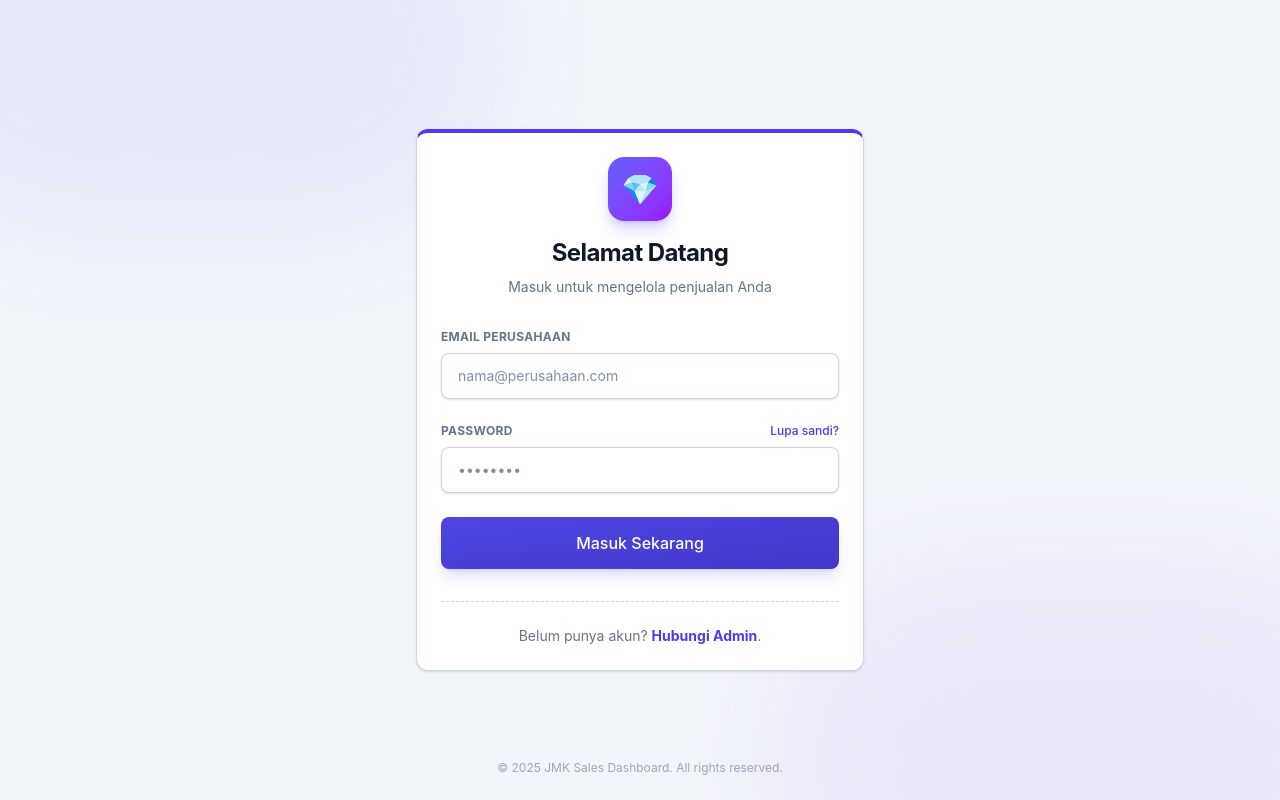
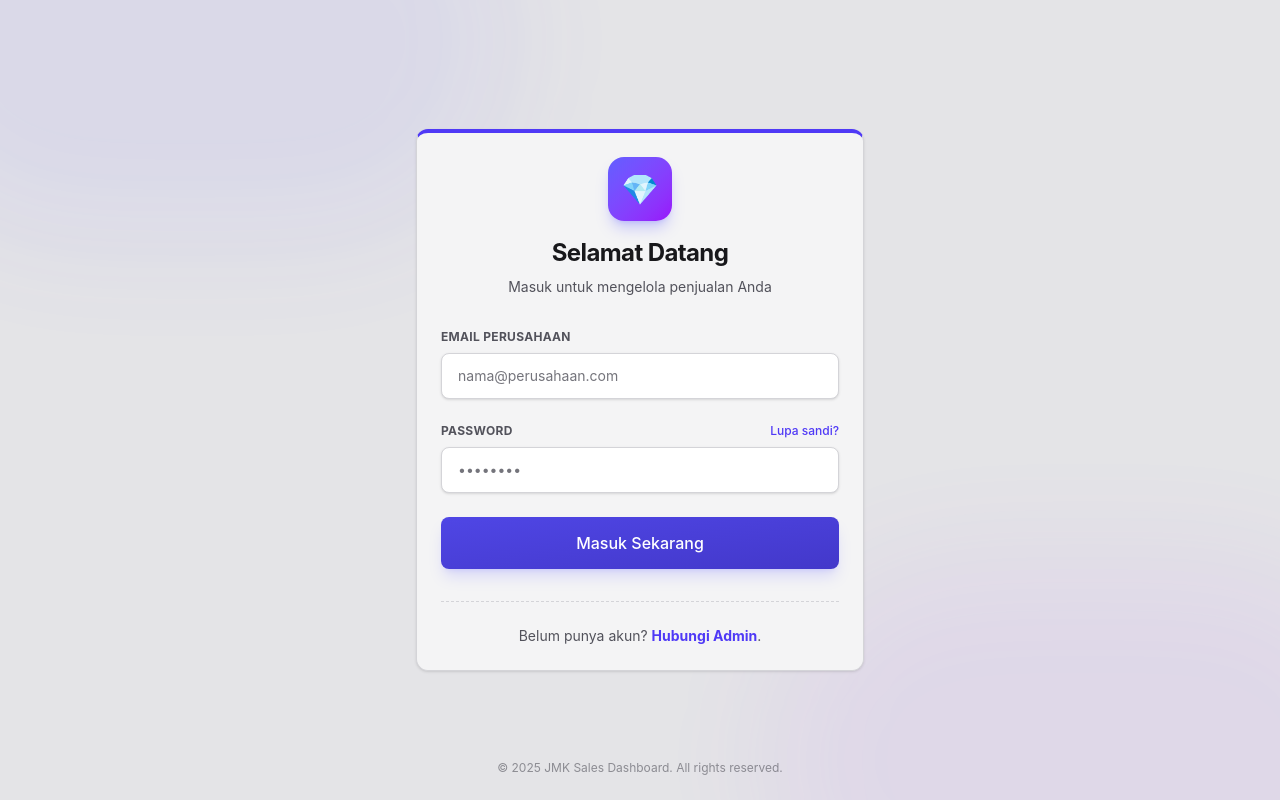
Before and after one commit to coatalter/jmk-sales-frontend, a React (Vite) app: page /login in a window 1280 px wide. Built offline with nearby package versions, Linux system fonts and the light colour scheme.

Commit message:
Update index.css

```diff
--- a/src/index.css
+++ b/src/index.css
@@ -4,43 +4,43 @@
    1. VARIABLES & THEME CONFIG
    ========================================= */
 @layer base {
-  /* --- MODE TERANG (DEFAULT) --- */
+  /* --- MODE TERANG (SOFT / TIDAK TERLALU SILAU) --- */
   :root {
     --brand-primary: #4f46e5;
     --brand-hover: #4338ca;
 
-    /* Backgrounds */
-    --bg-body: #f1f5f9;         /* Abu Muda Soft */
-    --bg-card: #ffffff;         /* Putih Murni */
-    --bg-sidebar: #ffffff;      /* Putih Murni */
-    --bg-input: #ffffff;        /* Putih */
-    --bg-hover: #f8fafc;        /* Slate-50 */
+    /* Backgrounds: Menggunakan Zinc Soft, bukan Putih Murni yang menyilaukan */
+    --bg-body: #e4e4e7;         /* Zinc-200: Abu lembut (lebih redup dari putih) */
+    --bg-card: #f4f4f5;         /* Zinc-100: Off-white (tidak silau) */
+    --bg-sidebar: #f4f4f5;      /* Zinc-100 */
+    --bg-input: #ffffff;        /* Putih (hanya untuk input agar fokus) */
+    --bg-hover: #e4e4e7;        /* Zinc-200 */
 
-    /* Text (Kontras Tinggi) */
-    --text-main: #0f172a;       /* Hitam Slate (Jelas) */
-    --text-muted: #64748b;      /* Abu Tua (Jelas) */
+    /* Text (Zinc Palette) */
+    --text-main: #18181b;       /* Zinc-900: Hitam Soft */
+    --text-muted: #52525b;      /* Zinc-600: Abu Sedang */
     --text-inverse: #ffffff;    /* Putih (untuk tombol) */
 
     /* Borders */
-    --border-color: #cbd5e1;    /* Slate-300 (Tegas) */
+    --border-color: #d4d4d8;    /* Zinc-300 */
   }
 
-  /* --- MODE GELAP (OVERRIDE) --- */
+  /* --- MODE GELAP (ZINC THEME) --- */
   html.dark {
-    /* Backgrounds */
-    --bg-body: #0b1120;         /* Deep Blue Black */
-    --bg-card: #1e293b;         /* Slate-800 */
-    --bg-sidebar: #1e293b;      /* Slate-800 */
-    --bg-input: #111827;        /* Gray-900 (Input lebih gelap) */
-    --bg-hover: #334155;        /* Slate-700 */
+    /* Backgrounds (Zinc Palette) */
+    --bg-body: #09090b;         /* Zinc-950: Hitam Pekat Netral */
+    --bg-card: #18181b;         /* Zinc-900: Abu Sangat Gelap */
+    --bg-sidebar: #18181b;      /* Zinc-900 */
+    --bg-input: #27272a;        /* Zinc-800 */
+    --bg-hover: #27272a;        /* Zinc-800 */
 
-    /* Text (Putih Terang) */
-    --text-main: #ffffff;       /* Putih Murni */
-    --text-muted: #cbd5e1;      /* Abu Terang */
+    /* Text */
+    --text-main: #f4f4f5;       /* Zinc-100: Putih Tulang */
+    --text-muted: #a1a1aa;      /* Zinc-400: Abu Terang */
     --text-inverse: #ffffff;
 
     /* Borders */
-    --border-color: #334155;    /* Slate-700 */
+    --border-color: #27272a;    /* Zinc-800 */
   }
 
   html, body, #root {
@@ -56,10 +56,10 @@
 }
 
 /* =========================================
-   2. UTILITY CLASSES (Untuk Hapus Hardcode di JSX)
+   2. UTILITY CLASSES (Komponen UI)
    ========================================= */
 @layer components {
-  /* Gunakan class ini di JSX agar warna ikut tema otomatis */
+  /* Helper Text Colors */
   .text-main { color: var(--text-main); }
   .text-muted { color: var(--text-muted); }
   .border-theme { border-color: var(--border-color); }
@@ -69,7 +69,6 @@
     background-color: var(--bg-card);
     border: 1px solid var(--border-color);
     color: var(--text-main);
-
     @apply rounded-xl p-6 shadow-sm;
     transition: background-color 0.3s, border-color 0.3s;
   }
@@ -103,17 +102,16 @@
     background: linear-gradient(135deg, #c7d2fe 0%, #a5b4fc 100%);
   }
   html.dark .user-avatar {
-    @apply ring-slate-700 text-indigo-100;
+    /* Mengubah ring-slate-700 menjadi ring-zinc-700 */
+    @apply ring-zinc-700 text-indigo-100;
     background: linear-gradient(135deg, #4f46e5 0%, #3730a3 100%);
   }
 
-  /* --- INPUTS, SELECT, TEXTAREA (FIX GLITCH & DOUBLE ARROW) --- */
+  /* --- INPUTS, SELECT, TEXTAREA --- */
   .input-field, select, textarea {
     background-color: var(--bg-input);
     border: 1px solid var(--border-color);
     color: var(--text-main);
-
-    /* appearance-none PENTING untuk hapus panah bawaan browser */
     @apply w-full rounded-lg px-4 py-3 text-sm shadow-sm transition-colors duration-200 appearance-none;
   }
   .input-field::placeholder, textarea::placeholder {
@@ -122,7 +120,6 @@
   .input-field:focus, select:focus, textarea:focus {
     @apply outline-none border-indigo-500 ring-4 ring-indigo-500/10;
   }
-  /* Fix icon dropdown di Dark Mode */
   html.dark select { color-scheme: dark; }
 
   /* --- BUTTONS --- */
@@ -173,7 +170,7 @@
     @apply px-6 py-4 align-middle;
   }
 
-  /* --- PAGINATION (FIX TOMBOL DOBEL) --- */
+  /* --- PAGINATION --- */
   .pagination-container {
     border-top: 1px solid var(--border-color);
     @apply flex flex-col md:flex-row items-center justify-between gap-4 pt-6 mt-2;
@@ -187,7 +184,6 @@
   }
 
   .pagination-current {
-    /* Force warna solid biar gak dobel border */
     background-color: var(--brand-primary) !important;
     border: 1px solid var(--brand-primary) !important;
     color: white !important;
@@ -195,23 +191,53 @@
   }
 
   /* --- BADGES & PROGRESS BAR --- */
-  .badge-yes {
-    @apply inline-flex items-center px-3 py-1 rounded-full text-xs font-medium border shadow-sm;
-    background-color: rgba(16, 185, 129, 0.1); color: rgb(5, 150, 105); border-color: rgba(16, 185, 129, 0.2);
+  .badge-new {
+    @apply inline-flex items-center px-2.5 py-1 rounded-full text-xs font-medium border shadow-sm;
+    background-color: rgba(59, 130, 246, 0.1);     /* blue-500 */
+    color: rgb(37, 99, 235);                        /* blue-600 */
+    border-color: rgba(59, 130, 246, 0.2);
   }
-  html.dark .badge-yes { background-color: rgba(16, 185, 129, 0.2); color: #6ee7b7; border-color: rgba(16, 185, 129, 0.4); }
+  html.dark .badge-new {
+    background-color: rgba(59, 130, 246, 0.2);
+    color: #93c5fd;                                 /* blue-300 */
+    border-color: rgba(59, 130, 246, 0.4);
+  }
 
-  .badge-no {
-    @apply inline-flex items-center px-3 py-1 rounded-full text-xs font-medium border shadow-sm;
-    background-color: rgba(100, 116, 139, 0.1); color: var(--text-muted); border-color: var(--border-color);
+  .badge-success {
+    @apply inline-flex items-center px-2.5 py-1 rounded-full text-xs font-medium border shadow-sm;
+    background-color: rgba(16, 185, 129, 0.1);      /* emerald-500 */
+    color: rgb(5, 150, 105);                         /* emerald-600 */
+    border-color: rgba(16, 185, 129, 0.2);
   }
-  html.dark .badge-no { background-color: rgba(255, 255, 255, 0.05); color: #cbd5e1; }
+  html.dark .badge-success {
+    background-color: rgba(16, 185, 129, 0.2);
+    color: #6ee7b7;                                  /* emerald-300 */
+    border-color: rgba(16, 185, 129, 0.4);
+  }
 
-  .badge-unk {
-    @apply inline-flex items-center px-3 py-1 rounded-full text-xs font-medium border shadow-sm;
-    background-color: rgba(245, 158, 11, 0.1); color: rgb(217, 119, 6); border-color: rgba(245, 158, 11, 0.2);
+  .badge-failed {
+    @apply inline-flex items-center px-2.5 py-1 rounded-full text-xs font-medium border shadow-sm;
+    background-color: rgba(244, 63, 94, 0.1);       /* rose-500 */
+    color: rgb(190, 18, 60);                         /* rose-600 */
+    border-color: rgba(244, 63, 94, 0.2);
   }
-  html.dark .badge-unk { background-color: rgba(245, 158, 11, 0.2); color: #fcd34d; }
+  html.dark .badge-failed {
+    background-color: rgba(244, 63, 94, 0.2);
+    color: #fecdd3;                                  /* rose-300 */
+    border-color: rgba(244, 63, 94, 0.4);
+  }
+
+  .badge-progress {
+    @apply inline-flex items-center px-2.5 py-1 rounded-full text-xs font-medium border shadow-sm;
+    background-color: rgba(245, 158, 11, 0.1);      /* amber-500 */
+    color: rgb(217, 119, 6);                         /* amber-600 */
+    border-color: rgba(245, 158, 11, 0.2);
+  }
+  html.dark .badge-progress {
+    background-color: rgba(245, 158, 11, 0.2);
+    color: #fcd34d;                                  /* amber-300 */
+    border-color: rgba(245, 158, 11, 0.4);
+  }
 
   .progress-track { background-color: var(--bg-hover); @apply w-full rounded-full h-2 overflow-hidden shadow-inner; }
   .progress-fill { background: linear-gradient(90deg, #6366f1, #8b5cf6); @apply h-full rounded-full transition-all duration-700 ease-out; }
@@ -230,24 +256,86 @@
   }
   .modal-header { border-bottom: 1px solid var(--border-color); @apply p-6 flex justify-between items-start; }
 
-  /* --- CHOICES --- */
+    /* --- CHOICES --- */
   .contact-choice.border {
     background-color: var(--bg-input); border: 2px solid var(--border-color); color: var(--text-muted);
     @apply flex-1 py-3 px-4 rounded-xl text-sm font-medium transition-all text-center focus:outline-none cursor-pointer hover:border-indigo-300;
   }
   html.dark .contact-choice.border:hover { border-color: #6366f1; color: #fff; }
 
-  .contact-choice-yes {
-    @apply flex-1 py-3 px-4 rounded-xl border-2 text-sm font-medium transition-all text-center focus:outline-none cursor-pointer border-emerald-500 bg-emerald-50 text-emerald-700 shadow-sm;
+  .contact-choice-new {
+    @apply flex-1 py-3 px-4 rounded-xl border-2 text-sm font-medium transition-all text-center
+          focus:outline-none cursor-pointer border-blue-500 bg-blue-50 text-blue-700 shadow-sm;
   }
-  html.dark .contact-choice-yes { @apply bg-emerald-900/30 text-emerald-300 border-emerald-500; }
+  html.dark .contact-choice-new {
+    @apply bg-blue-900/30 text-blue-300 border-blue-500;
+  }
 
-  .contact-choice-no { @apply flex-1 py-3 px-4 rounded-xl border-2 text-sm font-medium transition-all text-center focus:outline-none cursor-pointer border-slate-500 bg-slate-100 text-slate-700 shadow-sm; }
-  html.dark .contact-choice-no { @apply bg-slate-800 text-slate-300 border-slate-500; }
+  .contact-choice-success {
+    @apply flex-1 py-3 px-4 rounded-xl border-2 text-sm font-medium transition-all text-center
+          focus:outline-none cursor-pointer border-emerald-500 bg-emerald-50 text-emerald-700 shadow-sm;
+  }
+  html.dark .contact-choice-success {
+    @apply bg-emerald-900/30 text-emerald-300 border-emerald-500;
+  }
 
-  .contact-choice-unk { @apply flex-1 py-3 px-4 rounded-xl border-2 text-sm font-medium transition-all text-center focus:outline-none cursor-pointer border-amber-400 bg-amber-50 text-amber-700 shadow-sm; }
-  html.dark .contact-choice-unk { @apply bg-amber-900/30 text-amber-300 border-amber-500; }
+  .contact-choice-failed {
+    @apply flex-1 py-3 px-4 rounded-xl border-2 text-sm font-medium transition-all text-center
+          focus:outline-none cursor-pointer border-rose-500 bg-rose-50 text-rose-700 shadow-sm;
+  }
+  html.dark .contact-choice-failed {
+    @apply bg-rose-900/30 text-rose-300 border-rose-500;
+  }
+
+  .contact-choice-progress {
+    @apply flex-1 py-3 px-4 rounded-xl border-2 text-sm font-medium transition-all text-center
+          focus:outline-none cursor-pointer border-amber-400 bg-amber-50 text-amber-700 shadow-sm;
+  }
+  html.dark .contact-choice-progress {
+    @apply bg-amber-900/30 text-amber-300 border-amber-500;
+  }
 }
 
-@keyframes fadeIn { from { opacity: 0; } to { opacity: 1; } }
-@keyframes slideUp { from { opacity: 0; transform: translateY(15px) scale(0.98); } to { opacity: 1; transform: translateY(0) scale(1); } }
+
+
+/* =========================================
+   3. ANIMATIONS
+   ========================================= */
+@keyframes indeterminate {
+  0% { left: -50%; }
+  50% { left: 50%; }
+  100% { left: 100%; }
+}
+
+.animate-indeterminate {
+  animation: indeterminate 1.5s infinite linear;
+}
+
+.animate-fade-in {
+  animation: fadeIn 0.5s ease-in-out;
+}
+
+@keyframes fadeIn {
+  from { opacity: 0; transform: translateY(5px); }
+  to { opacity: 1; transform: translateY(0); }
+}
+
+@keyframes slideUp {
+  from { opacity: 0; transform: translateY(15px) scale(0.98); }
+  to { opacity: 1; transform: translateY(0) scale(1); }
+}
+
+@keyframes fadeInUp {
+  from {
+    opacity: 0;
+    transform: translate3d(0, 20px, 0);
+  }
+  to {
+    opacity: 1;
+    transform: translate3d(0, 0, 0);
+  }
+}
+
+.animate-fade-in-up {
+  animation: fadeInUp 0.6s ease-out forwards;
+}
```
